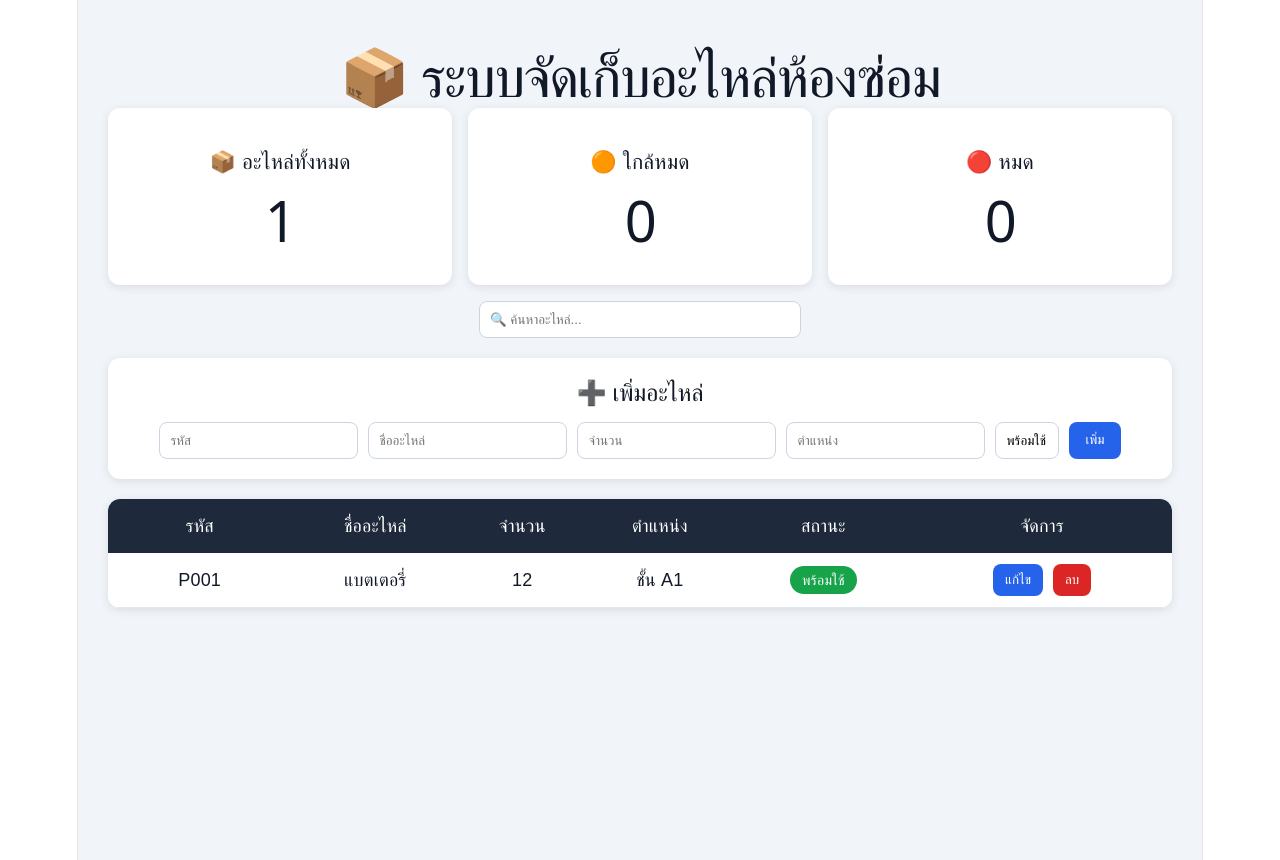
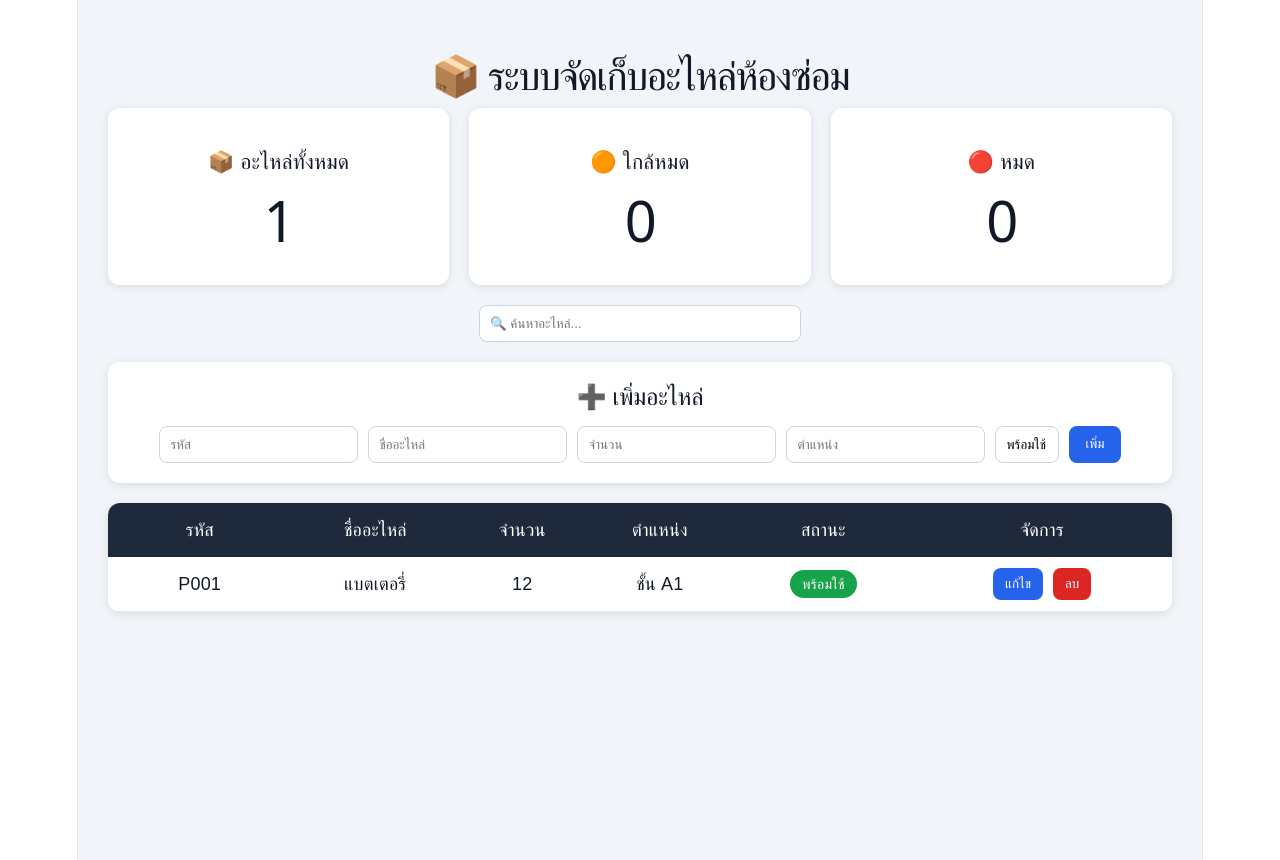
Before and after one commit to natchon5865/Part-EW3, a React (Vite) app: page / in a window 1280 px wide. Built offline with nearby package versions, Linux system fonts and the light colour scheme.

Commit message:
Update App.tsx

```diff
--- a/src/App.tsx
+++ b/src/App.tsx
@@ -241,6 +241,8 @@ function App() {
           textAlign: "center",
 
           color: "#111827",
+          fontSize : "40px",
+          fontWeigt : "bold",
 
         }}
 
@@ -258,11 +260,11 @@ function App() {
 
           display: "flex",
 
-          gap: "16px",
+          gap: "20px",
 
           flexWrap: "wrap",
 
-          marginBottom: "16px",
+          marginBottom: "20px",
 
         }}
 
```
